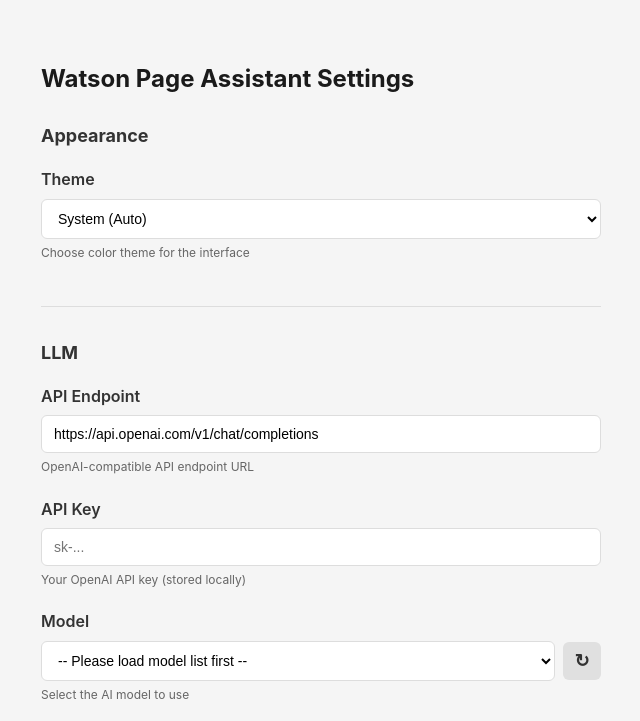
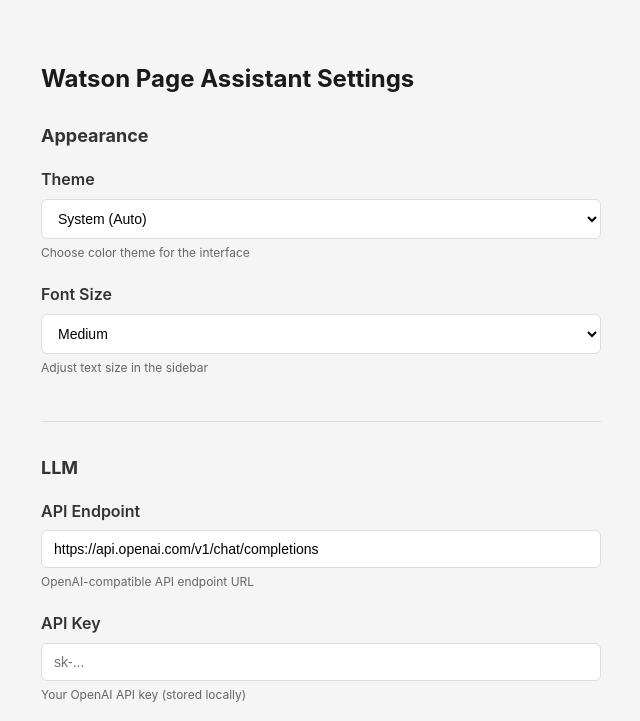
Before and after one commit to gslin/watson-page-assistant, a browser extension: page src/options/options.html in a window 1280 px wide. Shown: the top 721 px of the page, without its empty margins (319-959 px from the left). Drawn offline with Linux system fonts and the light colour scheme.

Commit message:
feat: allow user to set font size.

```diff
--- a/src/options/options.html
+++ b/src/options/options.html
@@ -22,6 +22,17 @@
             <option value="dark">Dark</option>
           </select>
           <small>Choose color theme for the interface</small>
+        </div>
+
+        <div class="form-group">
+          <label for="fontSize">Font Size</label>
+          <select id="fontSize" name="fontSize">
+            <option value="small">Small</option>
+            <option value="medium">Medium</option>
+            <option value="large">Large</option>
+            <option value="xlarge">Extra Large</option>
+          </select>
+          <small>Adjust text size in the sidebar</small>
         </div>
       </section>
 
--- a/src/options/options.js
+++ b/src/options/options.js
@@ -10,6 +10,7 @@
   defaultPrompt: 'You are a helpful assistant that analyzes web page content. Please summarize the key points of the following article.',
   model: 'gpt-4.1-nano',
   theme: 'system',
+  fontSize: 'medium',
   autoSubmitPrompt: true
 };
 
@@ -20,6 +21,7 @@
 const modelSelect = document.getElementById('model');
 const modelStatusEl = document.getElementById('model-status');
 const themeSelect = document.getElementById('theme');
+const fontSizeSelect = document.getElementById('fontSize');
 
 /**
  * Detect if Firefox theme is dark
@@ -201,6 +203,7 @@
     document.getElementById('defaultPrompt').value = settings.defaultPrompt;
     document.getElementById('autoSubmitPrompt').checked = settings.autoSubmitPrompt;
     themeSelect.value = settings.theme;
+    fontSizeSelect.value = settings.fontSize;
     applyTheme(settings.theme);
 
     // Remember saved model setting
@@ -228,6 +231,7 @@
     model: document.getElementById('model').value,
     defaultPrompt: document.getElementById('defaultPrompt').value.trim(),
     theme: themeSelect.value,
+    fontSize: fontSizeSelect.value,
     autoSubmitPrompt: document.getElementById('autoSubmitPrompt').checked
   };
 
--- a/src/sidebar/sidebar.css
+++ b/src/sidebar/sidebar.css
@@ -1,3 +1,7 @@
+:root {
+  --base-font-size: 14px;
+}
+
 * {
   box-sizing: border-box;
   margin: 0;
@@ -6,7 +10,7 @@
 
 body {
   font-family: -apple-system, BlinkMacSystemFont, 'Segoe UI', Roboto, sans-serif;
-  font-size: 14px;
+  font-size: var(--base-font-size, 14px);
   line-height: 1.5;
   background-color: #f8f9fa;
   color: #333;
```
Also changed, not shown: src/sidebar/sidebar.js (+23 -0 lines).
